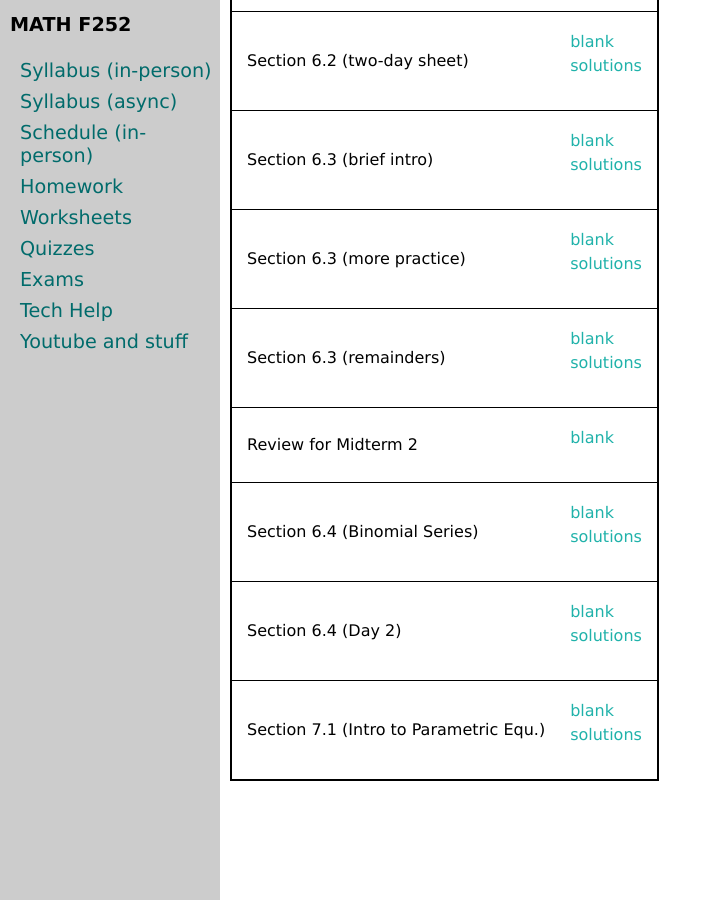
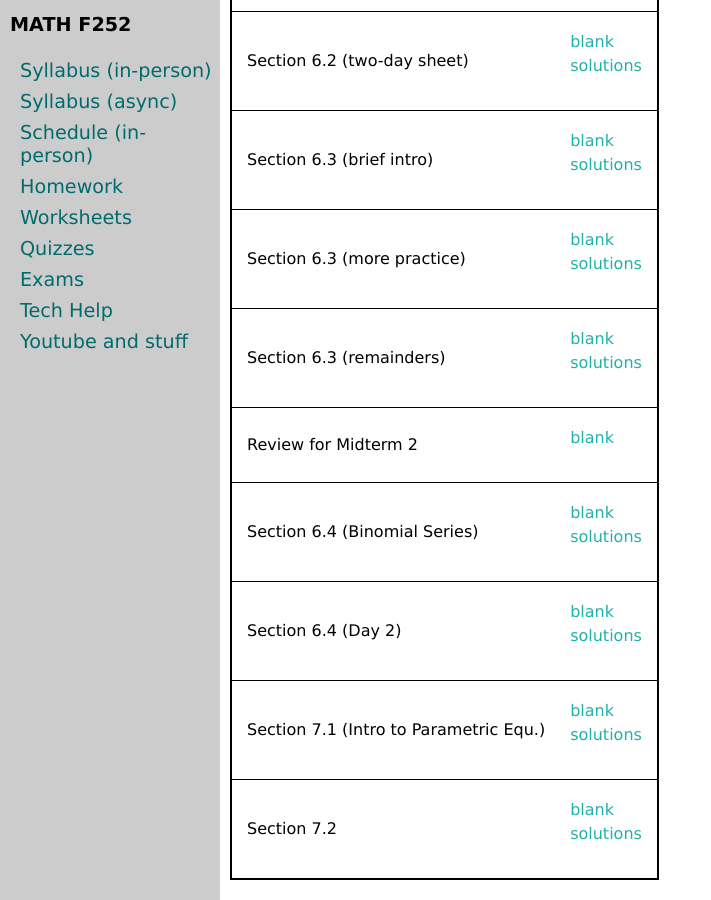
Before and after one commit to uaf-math/calc2, a Jekyll site: the page built from worksheetsF25.md, in a window 1280 px wide and 900 px high, scrolled down 3846 px. Shown: the whole window, without its empty margins (0-711 px from the left). Built offline with Jekyll 4.4.1, drawn with Linux system fonts in a browser that asks for light colours.

Commit message:
Update worksheetsF25.yml

```diff
--- a/_data/worksheetsF25.yml
+++ b/_data/worksheetsF25.yml
@@ -138,3 +138,6 @@ worksheets:
 - name: Section 7.1 (Intro to Parametric Equ.)
   blank: M252-7-1.pdf
   solutions: M252-7-1-ss.pdf
+- name: Section 7.2
+  blank: M252-7-2a.pdf
+  solutions: M252-7-2as.pdf
```
